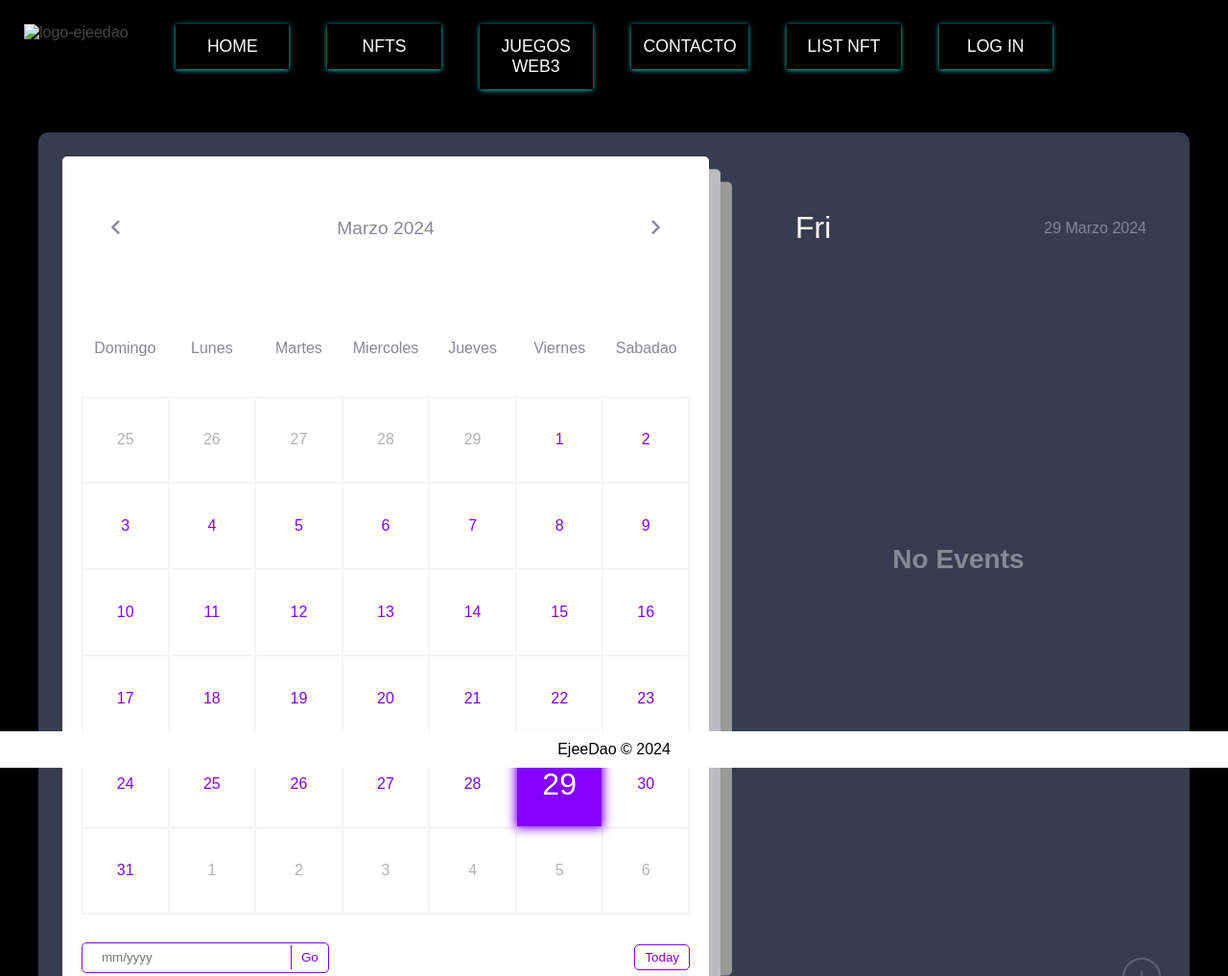
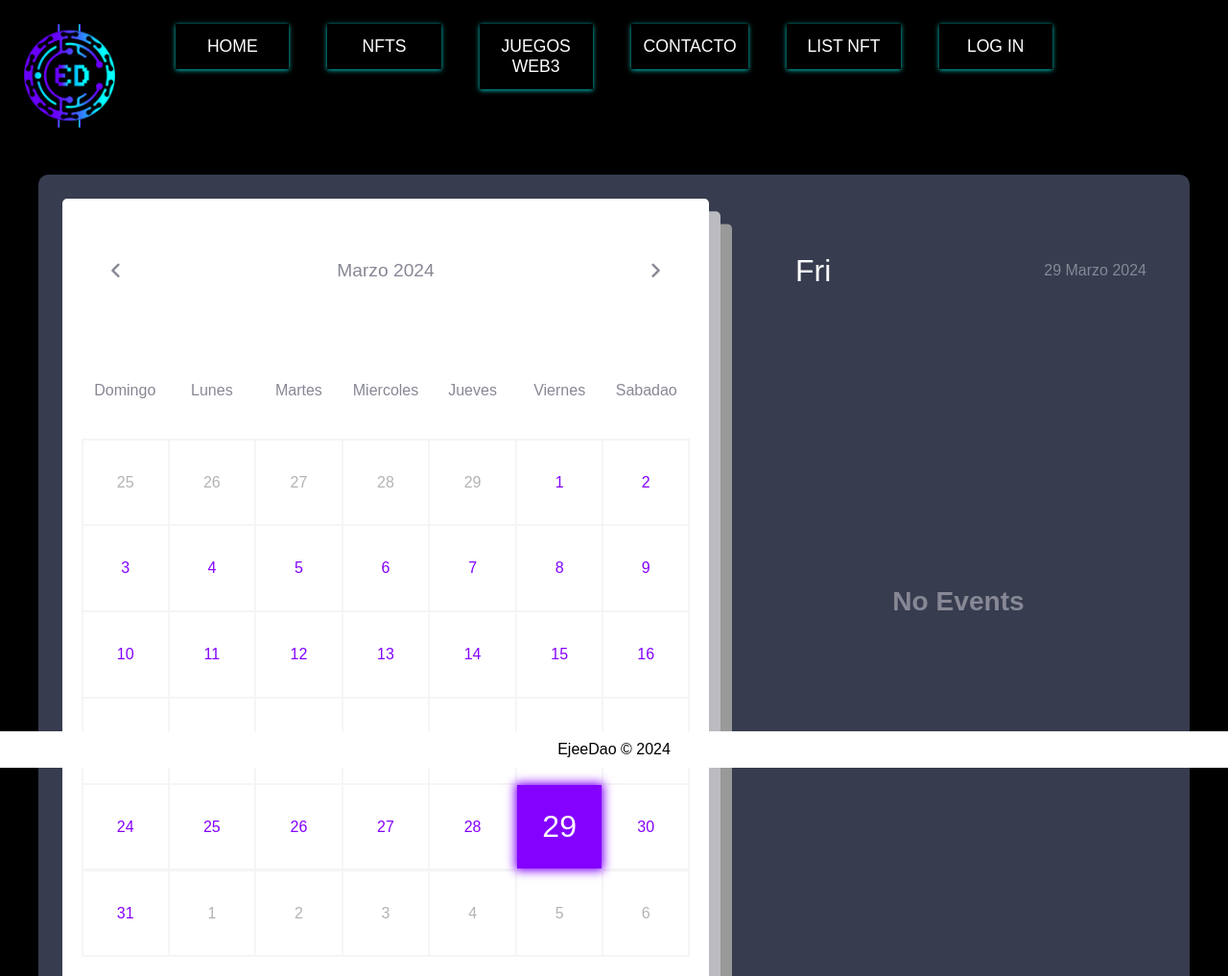
Before and after one commit to robmg9655/ejeedao, a plain HTML site: page calendarioNFT.html in a window 1280 px wide. Shown: the top 1017 px of the page at 96% size. Drawn offline with Linux system fonts and the light colour scheme.

Commit message:
Update calendarioNFT.html

```diff
--- a/calendarioNFT.html
+++ b/calendarioNFT.html
@@ -19,7 +19,7 @@
         <ul>
           <li>
             <img
-              src="img/LOGOejeeDao.png"
+              src="LOGOejeeDao.png"
               alt="logo-ejeedao"
               class="logo-img"
             />
```
